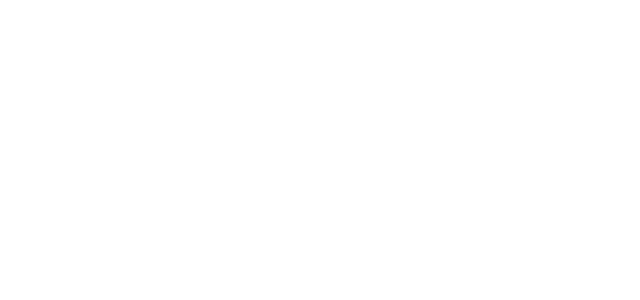
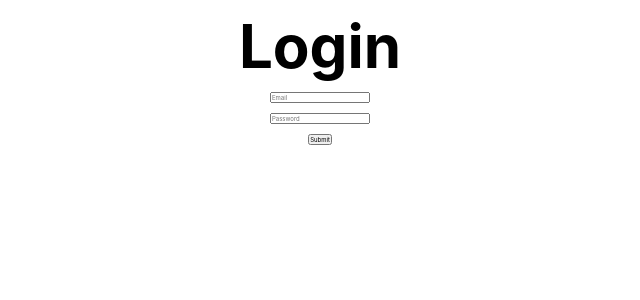
Before and after one commit to alexismarroquin7/expense-tracker-fe-a, a Next.js app: page /auth/login in a window 1280 px wide. Shown: the top 300 px of the page, without its empty margins (320-960 px from the left). Built offline with nearby package versions, Linux system fonts and the light colour scheme.

Commit message:
login form widget scaffolding

```diff
--- /dev/null
+++ b/components/Button/index.js
@@ -0,0 +1,13 @@
+import styled from "styled-components"
+
+const StyledButton = styled.button``
+
+export const Button = ({
+  text = null
+}) => {
+  return (
+  <StyledButton>
+    {text}
+  </StyledButton>
+  )
+}
--- /dev/null
+++ b/components/Form/index.js
@@ -0,0 +1,15 @@
+import styled from "styled-components"
+
+const StyledForm = styled.form`
+  border: ${({border}) => border ? border : '0'};
+`
+
+export const Form = (props) => {
+  return (
+  <StyledForm
+    border={props.border}
+  >
+    {props.children}
+  </StyledForm>
+  )
+}
--- a/components/Grid/index.js
+++ b/components/Grid/index.js
@@ -2,6 +2,8 @@ import styled from "styled-components"
 
 const StyledGrid = styled.div`
   width: ${({width}) => width ? width : 'auto'};
+  height: ${({height}) => height ? height : 'auto'};
+
   border: ${({border}) => border ? border : '0'};
   border-radius: ${({borderRadius}) => borderRadius ? borderRadius : '0'};
 
@@ -35,6 +37,7 @@ export const Grid = (props) => {
   return (
   <StyledGrid
     width={props.width}
+    height={props.height}
     border={props.border}
     borderRadius={props.borderRadius}
 
--- /dev/null
+++ b/components/TextField/index.js
@@ -0,0 +1,29 @@
+import styled from "styled-components"
+
+const StyledTextField = styled.input.attrs(({
+  type = 'text',
+  placeholder = null
+}) => {
+  return {
+    type,
+    placeholder
+  }
+})`
+
+`
+
+export const TextField = ({
+  type,
+  placeholder,
+  onChange,
+  name,
+  value
+}) => {
+  return <StyledTextField
+    type={type}
+    placeholder={placeholder}
+    onChange={onChange}
+    name={name}
+    value={value}
+  ></StyledTextField>
+}
--- a/components/index.js
+++ b/components/index.js
@@ -1 +1,4 @@
+export * from "./Button"
+export * from "./Form"
 export * from "./Grid"
+export * from "./TextField"
--- a/package.json
+++ b/package.json
@@ -17,7 +17,8 @@
     "redux": "^4.1.2",
     "redux-logger": "^3.0.6",
     "redux-thunk": "^2.4.1",
-    "styled-components": "^5.3.3"
+    "styled-components": "^5.3.3",
+    "uuid": "^8.3.2"
   },
   "devDependencies": {
     "eslint": "8.9.0",
--- a/pages/auth/login.js
+++ b/pages/auth/login.js
@@ -1,9 +1,7 @@
-import { Grid } from "../../components";
+import { LoginForm } from "../../widgets";
 
 export default function Login(){
   return (
-  <Grid>
-
-  </Grid>
+  <LoginForm/>
   )
 }
--- /dev/null
+++ b/widgets/LoginForm/index.js
@@ -0,0 +1,63 @@
+import { Form, TextField, Button, Grid } from "../../components"
+import { useForm } from "../../hooks";
+
+const initialFormValues = {
+  email: '',
+  password: ''
+}
+
+export const LoginForm = () => {
+  const {
+    values,
+    handleChange,
+
+  } = useForm(initialFormValues);
+
+  const handleSubmit = e => {
+    e.preventDefault();
+
+
+  }
+
+  return (
+  <Form
+    onSubmit={handleSubmit}
+  >
+    <Grid
+      direction="column wrap"
+      alignItems="center"
+
+    >
+      <Grid
+        direction="column wrap"
+        alignItems="center"
+        gap="1rem"
+        padding="1rem"
+      >
+        <h2>Login</h2>
+
+        <TextField
+          type="email"
+          name="email"
+          value={values.email}
+          onChange={handleChange}
+          placeholder="Email"
+        />
+
+        <TextField
+          type="password"
+          name="password"
+          value={values.password}
+          onChange={handleChange}
+          placeholder="Password"
+        />
+
+        <Button
+          type="submit"
+          text="Submit"
+        />
+      </Grid>
+    </Grid>
+  </Form>
+  )
+}
--- /dev/null
+++ b/widgets/index.js
@@ -0,0 +1 @@
+export * from "./LoginForm"
```
Also changed, not shown: 1 other file (tests, documents, lock files or other folders).
